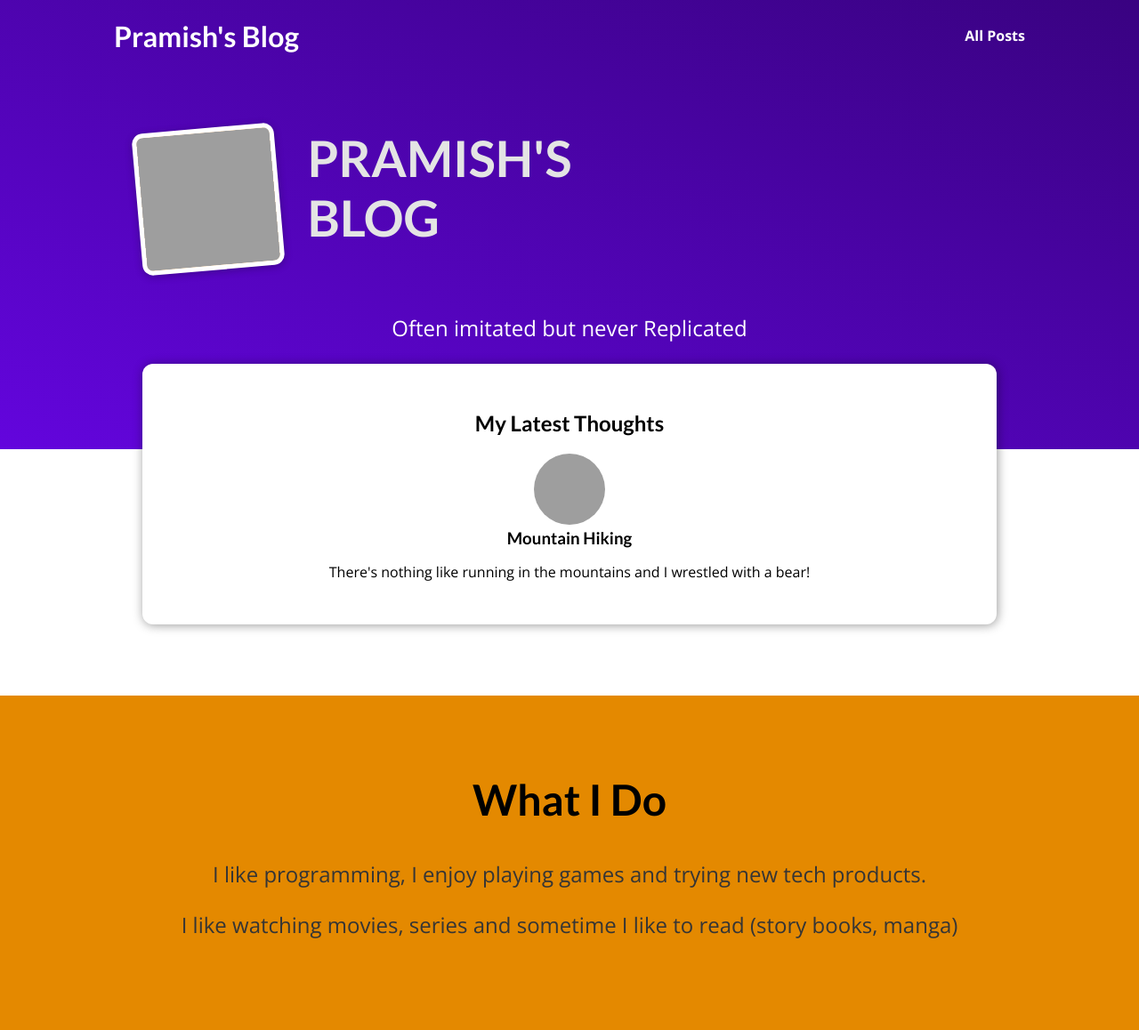
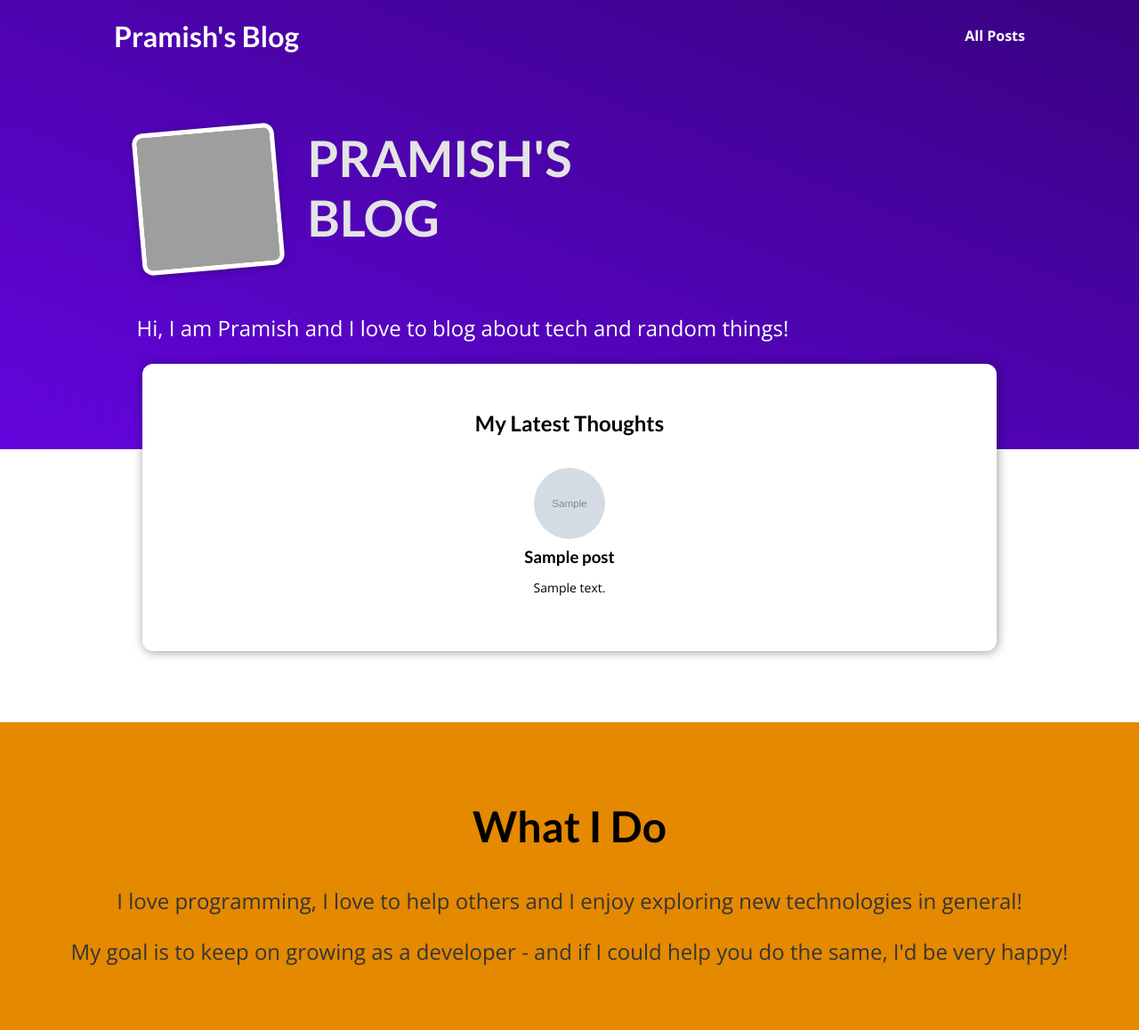
Before and after one commit to vold2emort/Blog, a Django app: template blog/templates/blog/index.html in a window 1280 px wide. Shown: the whole page at 89% size. Before the commit the page ends 1055 px from the top, so only its background shows below. Run offline with Django 5.2, Linux system fonts and the light colour scheme; the template is opened without the code that fills it: most values are stand-ins (such as "Sample title", 1, 10 or a date in 2020); grey boxes marked "Sample" are stand-in pictures; grey boxes are pictures that could not be loaded.

Commit message:
completed templates, static file and views

```diff
--- a/blog/static/blog/index.css
+++ b/blog/static/blog/index.css
@@ -31,7 +31,6 @@
 #welcome p {
   color: white;
   font-size: 1.5rem;
-    text-align: center;
 }
 
 #latest-posts {
--- a/blog/templates/blog/include/post.html
+++ b/blog/templates/blog/include/post.html
@@ -1,10 +1,16 @@
 {% load static %}
+
 <li>
-    <article class='post'>
-        <img src='{% static "blog/images/mountains.jpg" %}' alt='Mountain Hiking'/>
-        <div class='post__content'>
-            <h3>Mountain Hiking</h3>
-            <p>There's nothing like running in the mountains and I wrestled with a bear!</p>
-        </div>
+  <article class="post">
+    <a href="{% url "post-detail-page" post.slug %}">
+      <img src="{% static "blog/images/"|add:post.image %}" alt="Mountain Hiking"
+      />
+      <div class="post__content">
+        <h3>{{ post.title }}</h3>
+        <p style="font-size:14px;">
+          {{ post.excerpt}}
+        </p>
+      </div>
     </a>
+  </article>
 </li>
--- a/blog/templates/blog/index.html
+++ b/blog/templates/blog/index.html
@@ -2,33 +2,42 @@
 {% load static %}
 
 {% block title %}
-    Blog
+My Blog
 {% endblock %}
 
-{% block css_file %}
-<link rel='stylesheet' href='{% static 'blog/post.css' %}'>
-<link rel='stylesheet' href='{% static 'blog/index.css' %}'>
+{% block css_files %}
+  <link rel="stylesheet" href="{% static "blog/post.css" %}" />
+  <link rel="stylesheet" href="{% static "blog/index.css" %}" />
 {% endblock %}
 
-{% block content%}
-<section id='welcome'>
+{% block content %}
+<section id="welcome">
   <header>
-        <img src='{% static "blog/images/gilibili.jpg" %}' alt=' Pramish K.C' />
+    <img src="{% static "blog/images/gilibili.jpg" %}" alt="Pramish K.C - The Author Of This Blog" />
     <h2>PRAMISH'S BLOG</h2>
   </header>
-    <p> Often imitated but never Replicated</p>
+  <p>Hi, I am Pramish and I love to blog about tech and random things!</p>
 </section>
 
-<section id='latest-posts'>
+<section id="latest-posts">
   <h2>My Latest Thoughts</h2>
+
   <ul>
-        {% include 'blog/include/post.html' %}
+    {% for post in posts %}
+    {% include "blog/include/post.html" %}
+    {% endfor %}
   </ul>
 </section>
 
-<section id='about'>
+<section id="about">
   <h2>What I Do</h2>
-    <p>I like programming, I enjoy playing games and trying new tech products.</p>
-    <p> I like watching movies, series and sometime I like to read (story books, manga)</p>
+  <p>
+    I love programming, I love to help others and I enjoy exploring new
+    technologies in general!
+  </p>
+  <p>
+    My goal is to keep on growing as a developer - and if I could help you do
+    the same, I'd be very happy!
+  </p>
 </section>
 {% endblock %}
--- a/blog/urls.py
+++ b/blog/urls.py
@@ -1 +1,9 @@
 from django.urls import path
+from . import views
+
+urlpatterns = [
+    path("", views.index_page, name="home-page"),
+    path("posts", views.posts, name='posts-page', ),
+    # This concept is called slug, /posts/first-post, /posts/second-post ...
+    path("posts/<slug:slug>", views.post_detail, name='post-detail-page')
+]
--- a/mysite/urls.py
+++ b/mysite/urls.py
@@ -15,8 +15,9 @@ Including another URLconf
     2. Add a URL to urlpatterns:  path('blog/', include('blog.urls'))
 """
 from django.contrib import admin
-from django.urls import path
+from django.urls import path, include
 
 urlpatterns = [
     path('admin/', admin.site.urls),
+    path("", include("blog.urls"))
 ]
--- a/templates/base.html
+++ b/templates/base.html
@@ -1,21 +1,23 @@
 {% load static %}
+
 <!DOCTYPE html>
 <html lang="en">
 <head>
-    <meta charset="UTF-8">
-    <meta name="viewport" content="width=device-width, initial-scale=1.0">
-    <title>{% block title %}{% endblock %}</title>
-    <link rel='stylesheet' href='{% static 'app.css' %}'>
-    {% block css_file %}
-    {% endblock %}
+  <meta charset="UTF-8">
+  <meta name="viewport" content="width=device-width, initial-scale=1.0">
+  <title>{% block title %}{% endblock %}</title>
+  <link rel="stylesheet" href="{% static "app.css" %}">
+  {% block css_files %}{% endblock %}
 </head>
 <body>
-    <header id='main-navigation'>
-        <h1><a href=""> Pramish's Blog</a></h1>
-        <nav><a href="">All Posts</a></nav>
-    </header>
+  <header id="main-navigation">
+    <h1><a href="{% url "home-page" %}">Pramish's Blog</a></h1>
+    <nav>
+      <a href="{% url "posts-page" %}">All Posts</a>
+    </nav>
+  </header>
 
-    {%block content%}
-    {%endblock%}
+  {% block content %}
+  {% endblock %}
 </body>
 </html>
```
Also changed, not shown: blog/templates/blog/all-post.html (+13 -13 lines), blog/views.py (+75 -1 lines), mysite/settings.py (+7 -1 lines), blog/static/blog/all-post.css (indentation only), blog/static/blog/post.css (indentation only). Lines whose indentation alone changed are shown as unchanged.
